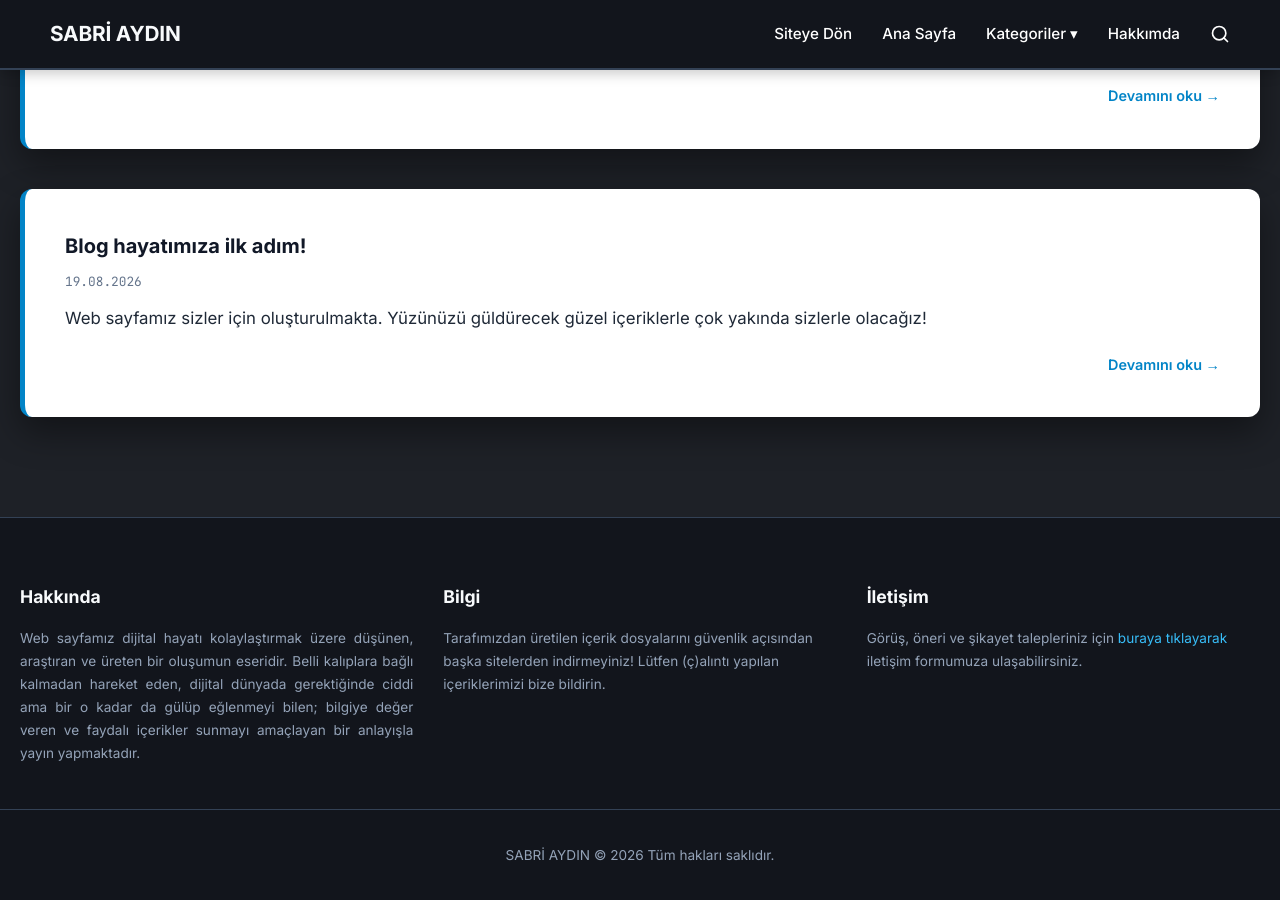
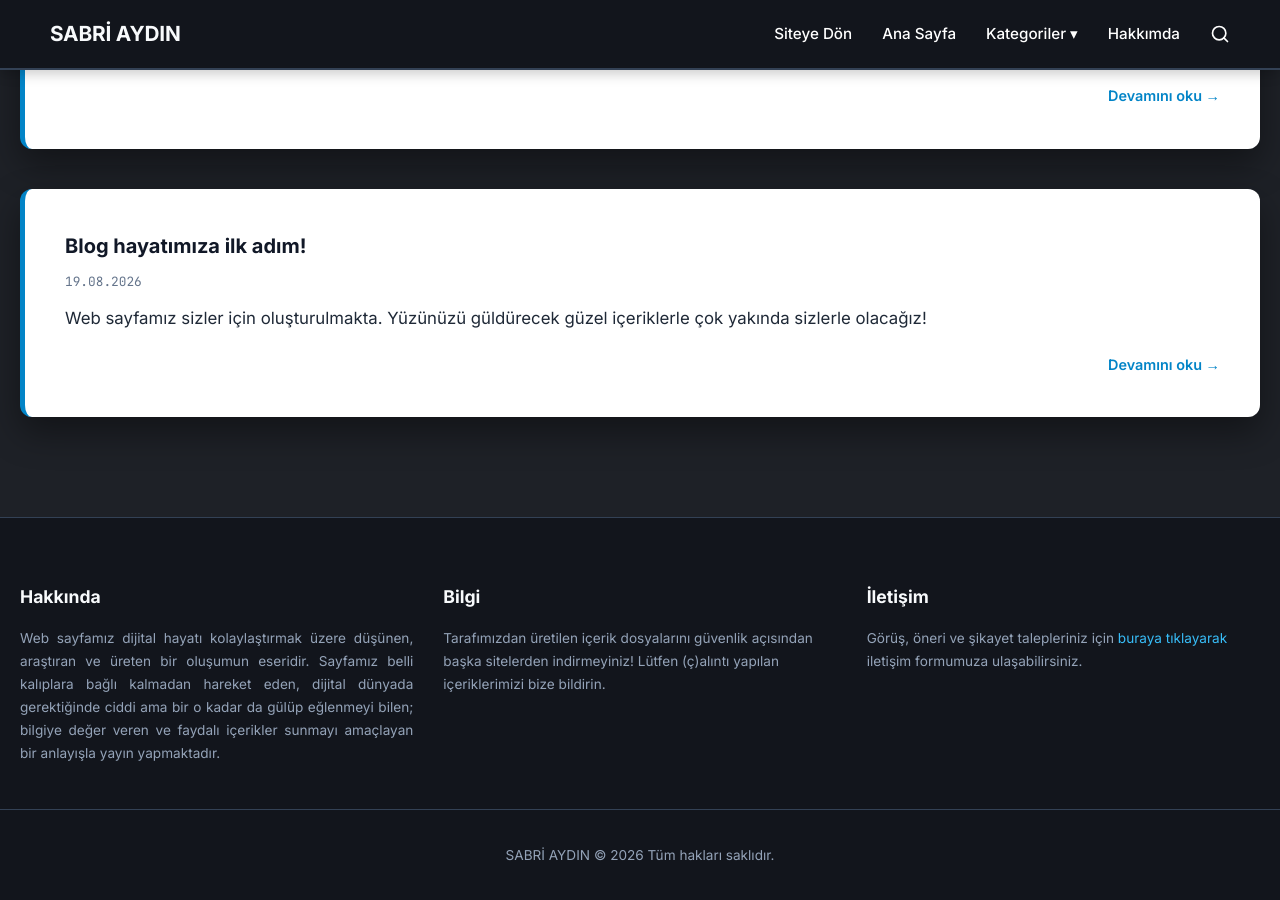
Before and after one commit to sabriaydin/blog, a Jekyll site: the page built from index.html, in a window 1280 px wide and 900 px high, scrolled down 536 px. Built offline with Jekyll 4.4.1, drawn with Linux system fonts in a browser that asks for light colours; the list of posts is cut into pages by our own code.

Commit message:
Update footer.html

```diff
--- a/_includes/footer.html
+++ b/_includes/footer.html
@@ -4,7 +4,7 @@
   <div class="footer-columns">
     <div class="footer-col">
       <h4>Hakkında</h4>
-      <p style="text-align: justify;">Web sayfamız dijital hayatı kolaylaştırmak üzere düşünen, araştıran ve üreten bir oluşumun eseridir. Belli kalıplara bağlı kalmadan hareket eden, dijital dünyada gerektiğinde ciddi ama bir o kadar da gülüp eğlenmeyi bilen; bilgiye değer veren ve faydalı içerikler sunmayı amaçlayan bir anlayışla yayın yapmaktadır.</p>
+      <p style="text-align: justify;">Web sayfamız dijital hayatı kolaylaştırmak üzere düşünen, araştıran ve üreten bir oluşumun eseridir. Sayfamız belli kalıplara bağlı kalmadan hareket eden, dijital dünyada gerektiğinde ciddi ama bir o kadar da gülüp eğlenmeyi bilen; bilgiye değer veren ve faydalı içerikler sunmayı amaçlayan bir anlayışla yayın yapmaktadır.</p>
     </div>
     <div class="footer-col">
       <h4>Bilgi</h4>
```
